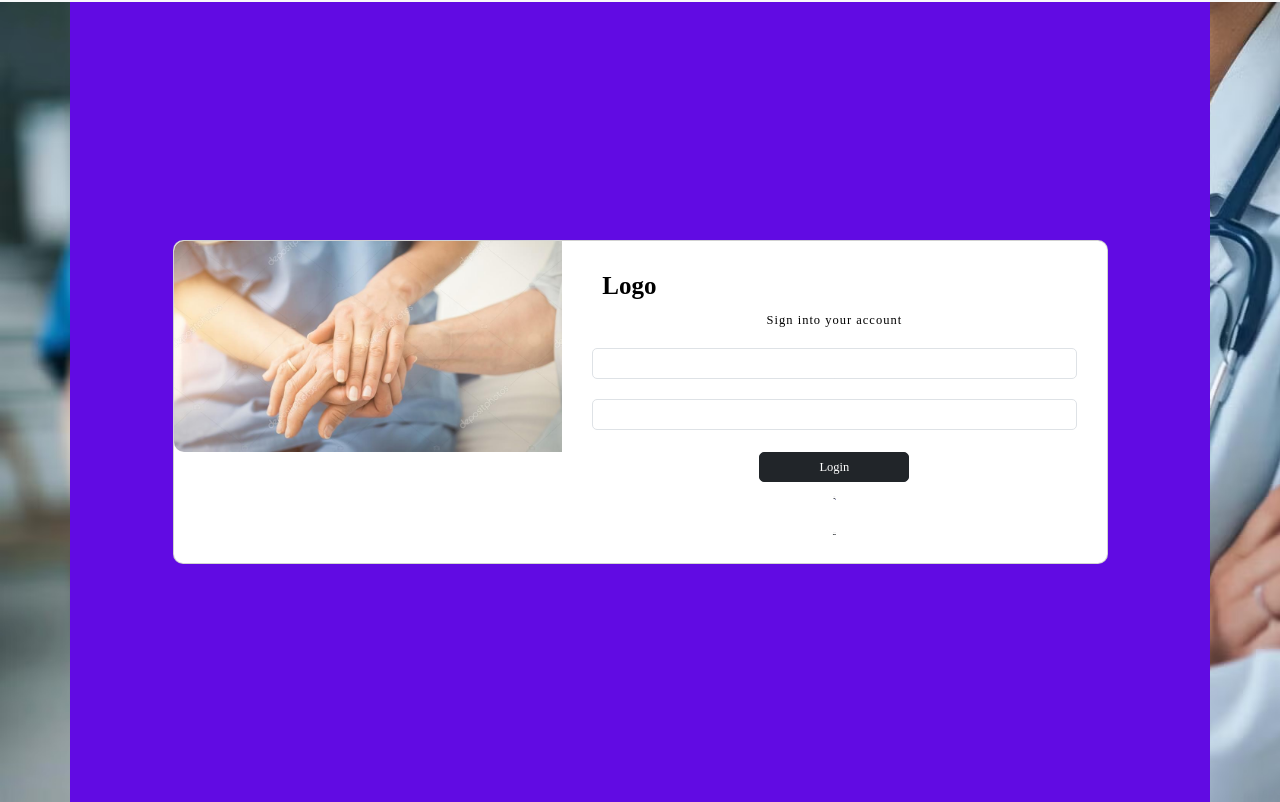
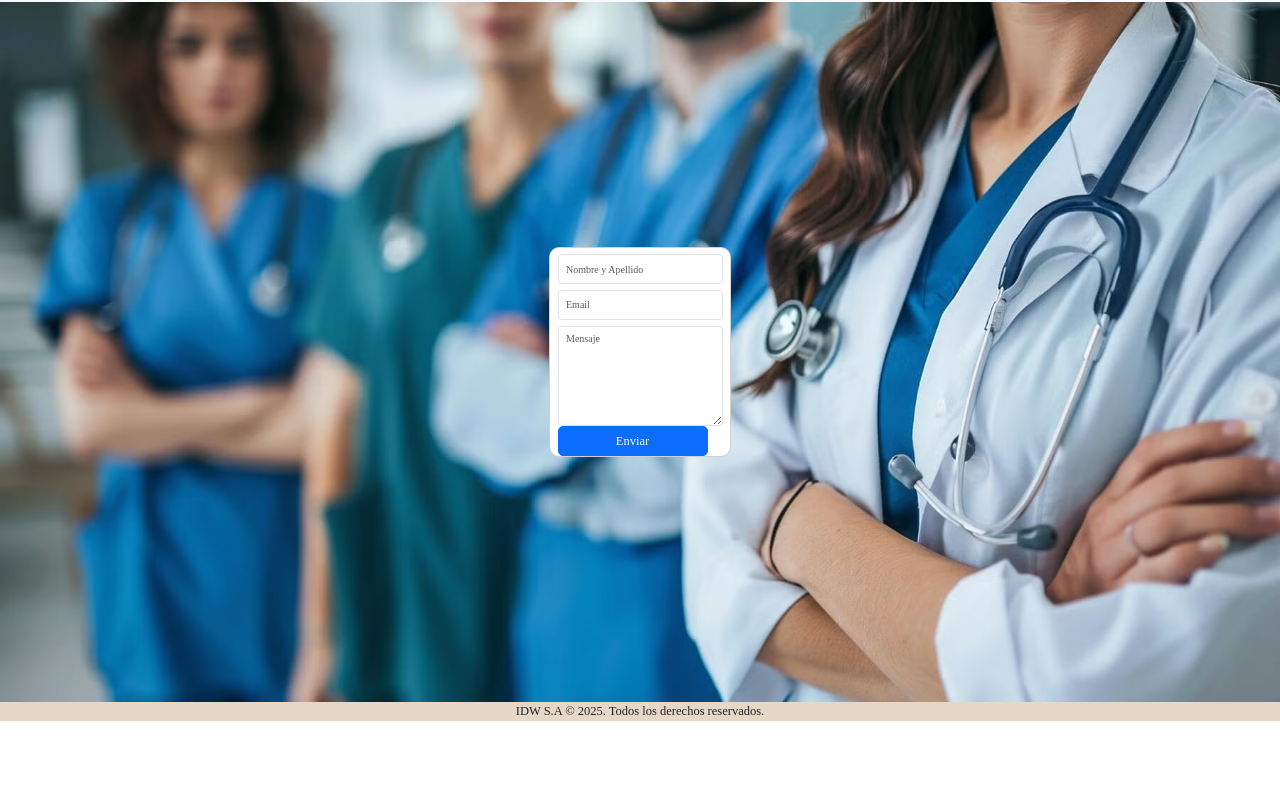
Before and after one commit to CESambrana/idw-grupo37, a plain HTML site: page idw-2025/contacto.html in a window 1280 px wide. Shown: the part 98-900 px from the top of the page. After the commit the page ends 829 px from the top, so only its background shows below. Drawn offline with nearby package versions, Linux system fonts and the light colour scheme.

Commit message:
formulario de contacto

```diff
--- a/idw-2025/contacto.html
+++ b/idw-2025/contacto.html
@@ -44,60 +44,46 @@
 </nav>
 
   <main>
-<section class="vh-100" style="background-color: #610be3;">
-  <div class="container py-5 h-100">
-    <div class="row d-flex justify-content-center align-items-center h-100">
-      <div class="col col-xl-10">
-        <div class="card" style="border-radius: 1rem;">
-          <div class="row g-0">
-            <div class="col-md-6 col-lg-5 d-none d-md-block">
-              <img src="/idw-2025/img/istockphoto-1473155464-612x612.jpg"
-                alt="login form" class="img-fluid" style="border-radius: 1rem 0 0 1rem;" />
-            </div>
-            <div class="col-md-6 col-lg-7 d-flex align-items-center">
-              <div class="card-body p-4 p-lg-5 text-black">
 
-                <form>
+  <div class="container py-5">
+    <div class="row justify-content-center">
+      <div class="col-md-6"></div>
+        <div class="card shadow-lg-border-primary rounded-4">
+          <div class="card-bpdy"></div>
 
-                  <div class="d-flex align-items-center mb-3 pb-1">
-                    <i class="fas fa-cubes fa-2x me-3" style="color: #ff6219;"></i>
-                    <span class="h1 fw-bold mb-0">Logo</span>
-                  </div>
+  <form id="formulariodecontacto">
 
-                  <h5 class="fw-normal mb-3 pb-3" style="letter-spacing: 1px;">Sign into your account</h5>
+    <div class="mb-100">
+      <label class="form-label" for="name"></label>
+      <input class="form-control" id="name" type="text" placeholder="Nombre y Apellido" />
+    </div>
 
-                  <div data-mdb-input-init class="form-outline mb-4">
-                    <input type="email" id="form2Example17" class="form-control form-control-lg" />
-                    <label class="form-label" for="form2Example17">Email address</label>
-                  </div>
+    <!-- Email address input -->
+    <div class="mb-6">
+      <label class="form-label" for="emailAddress"></label>
+      <input class="form-control" id="emailAddress" type="email" placeholder="Email" />
+    </div>
 
-                  <div data-mdb-input-init class="form-outline mb-4">
-                    <input type="password" id="form2Example27" class="form-control form-control-lg" />
-                    <label class="form-label" for="form2Example27">Password</label>
-                  </div>
+    <!-- Message input -->
+    <div class="mb-6">
+      <label class="form-label" for="message"></label>
+      <textarea class="form-control" id="message" type="text" placeholder="Mensaje" style="height: 10rem;"></textarea>
+    </div>
 
-                  <div class="pt-1 mb-4">
-                    <button data-mdb-button-init data-mdb-ripple-init class="btn btn-dark btn-lg btn-block" type="button">Login</button>
-                  </div>
+    <!-- Form submit button -->
+    <div class="d-grid">
+      <button class="btn btn-primary btn-lg" type="submit">Enviar</button>
+    </div>
 
-                  <a class="small text-muted" href="#!">Forgot password?</a>
-                  <p class="mb-5 pb-lg-2" style="color: #393f81;">Don't have an account? <a href="#!"
-                      style="color: #393f81;">Register here</a></p>
-                  <a href="#!" class="small text-muted">Terms of use.</a>
-                  <a href="#!" class="small text-muted">Privacy policy</a>
-                </form>
-
-              </div>
-            </div>
-          </div>
+  </form>
         </div>
-      </div>
     </div>
   </div>
-</section>
 
-
+</div>
   </main>
-
+<footer>
+        <p>IDW S.A &copy; 2025. Todos los derechos reservados.</p>
+    </footer>
 </body>
 </html>
--- a/idw-2025/css/style.css
+++ b/idw-2025/css/style.css
@@ -31,6 +31,7 @@
   width: 150px;
   border-radius: 50%;
 }
+
 
 main{
     background-image: url(../img/5d918631669e-AdobeStock_833477820-1-1-.avif);
```
Also changed, not shown: idw-2025/especialidadesmedicas.html (+4 -0 lines).
